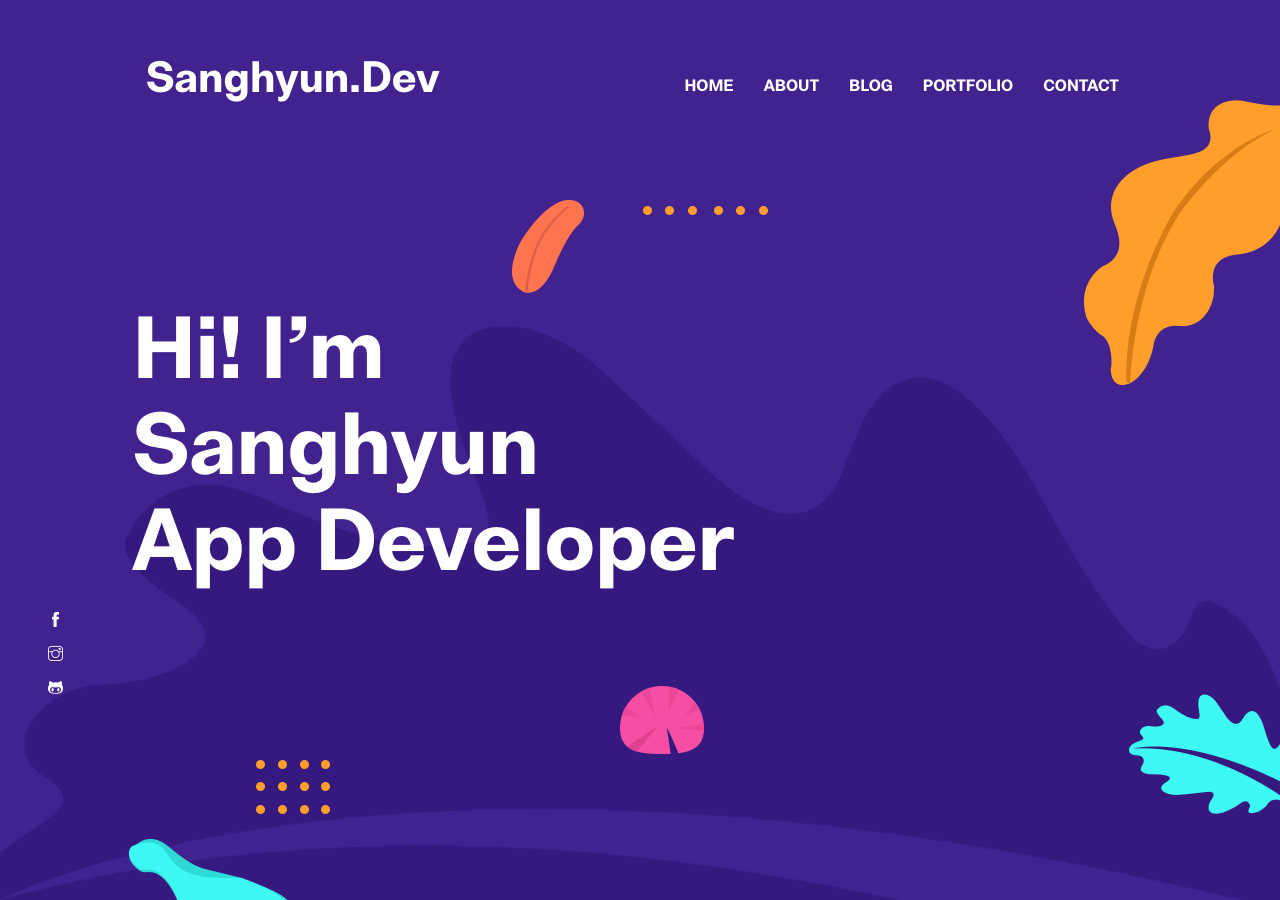
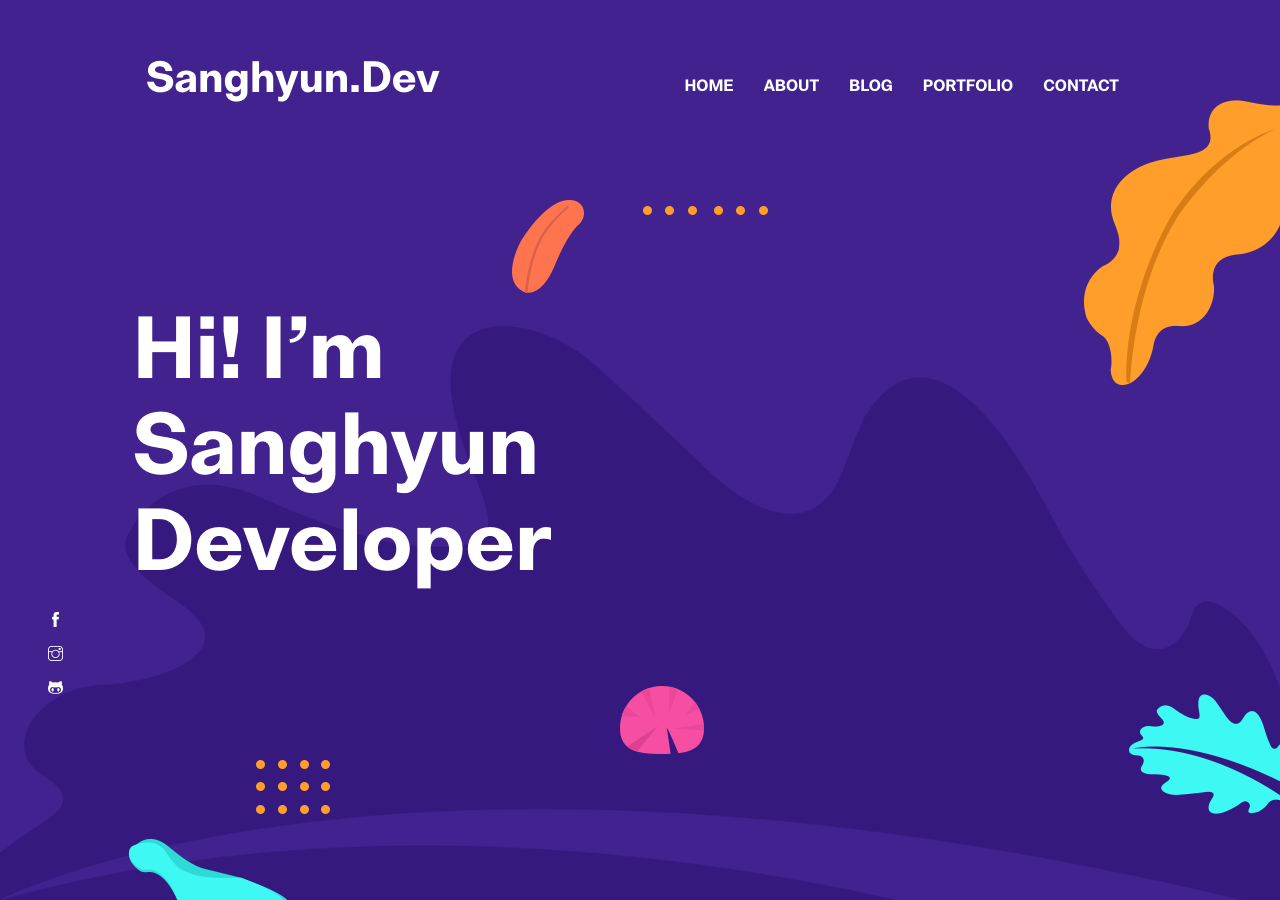
Before and after one commit to hyunnn20/hyunnn20.github.io, a Jekyll site: the page built from index.html, in a window 1280 px wide and 900 px high. Built offline with Jekyll 4.4.1, drawn with Linux system fonts in a browser that asks for light colours.

Commit message:
Update settings.yml

```diff
--- a/_data/settings.yml
+++ b/_data/settings.yml
@@ -38,7 +38,7 @@ disqus-identifier: # Add your shortname for Disqus Comment. For example mr-brown
 # Hero Section
 
 hero:
-  hero-title: Hi! I’m <br> Sanghyun <br> App Developer
+  hero-title: Hi! I’m <br> Sanghyun <br> Developer
 
 social:
 - {icon: "ti-facebook", link: "#"}
```
